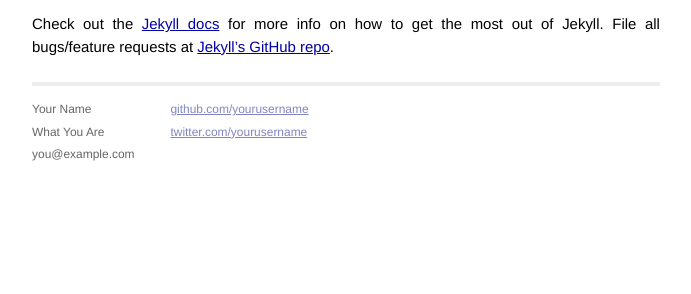
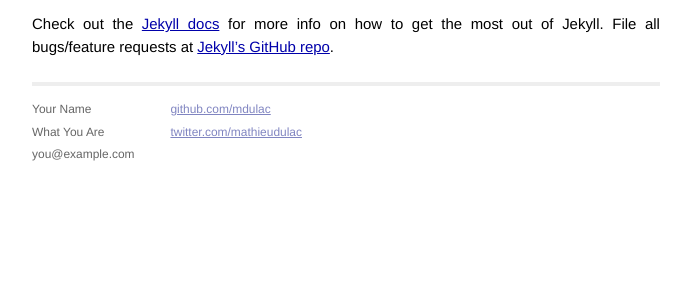
Before and after one commit to mdulac/mdulac.github.io, a Jekyll site: the page built from _posts/2014-01-24-welcome-to-jekyll.markdown, in a window 1280 px wide. Shown: the part 411-705 px from the top of the page, without its empty margins (294-985 px from the left). Built offline with Jekyll 4.4.1, drawn with Linux system fonts in a browser that asks for light colours; Markdown is read by kramdown in place of the engine named in the settings.

Commit message:
update twitter and github links

```diff
--- a/_layouts/default.html
+++ b/_layouts/default.html
@@ -33,8 +33,8 @@
             </div>
             <div class="contact">
               <p>
-                <a href="https://github.com/yourusername">github.com/yourusername</a><br />
-                <a href="https://twitter.com/yourusername">twitter.com/yourusername</a><br />
+                <a href="https://github.com/yourusername">github.com/mdulac</a><br />
+                <a href="https://twitter.com/yourusername">twitter.com/mathieudulac</a><br />
               </p>
             </div>
           </div>
```
